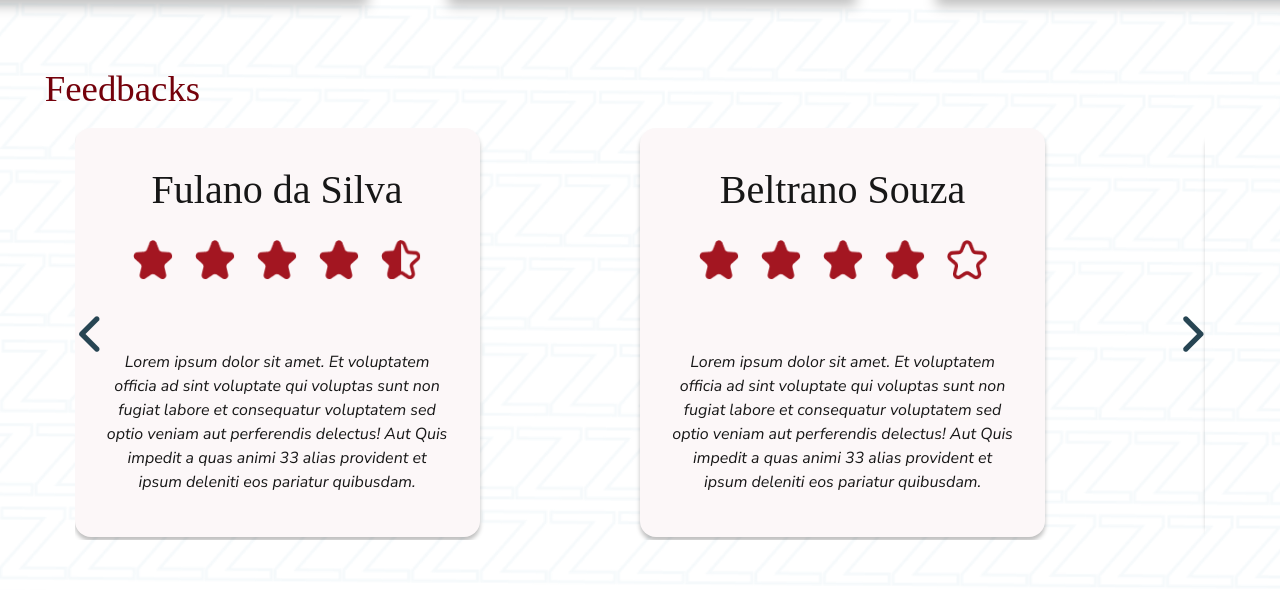
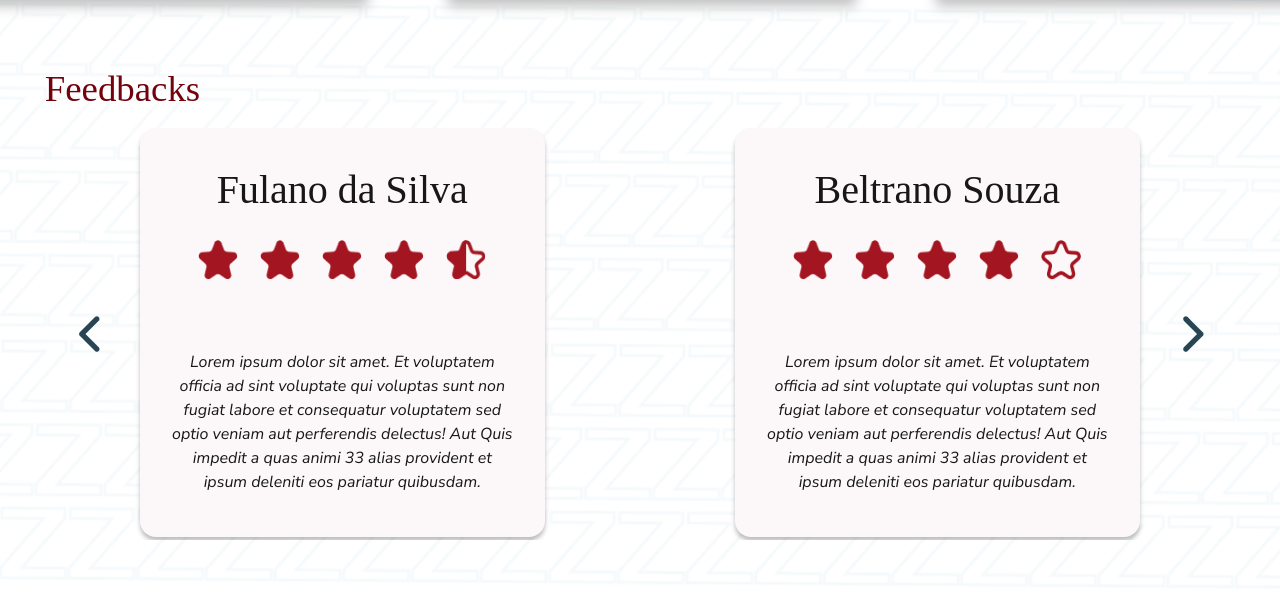
Before and after one commit to berthrage/PijamINha-INJunior25.1, a React (Vite) app: page /home in a window 1280 px wide. Shown: the part 2860-3450 px from the top of the page. Built offline with nearby package versions, Linux system fonts and the light colour scheme; a web font is replaced by a local one.

Commit message:
feat(RatingCardsCarousel): Centralização dos cards aprimorada

```diff
--- a/src/components/RatingCard/styles.module.css
+++ b/src/components/RatingCard/styles.module.css
@@ -9,7 +9,9 @@
     padding: 31px;
     gap: 70px;
     align-items: center;
-    justify-content: center;;
+    justify-content: center;
+    align-self: center;
+    justify-self: center
 }
 
 .ratingCardHeader {
--- a/src/components/RatingCardsCarousel/index.tsx
+++ b/src/components/RatingCardsCarousel/index.tsx
@@ -38,8 +38,7 @@
                 loop={true}
                 spaceBetween={0} // Space between slides
                 slidesPerView={1} // Default slides per view
-                centerInsufficientSlides={true}
-                centeredSlidesBounds={true}
+                initialSlide={0}
                 navigation={{
                     nextEl: `#${styles["swiperButtonNext"]}`,
                     prevEl: `#${styles["swiperButtonPrev"]}`,
--- a/src/components/RatingCardsCarousel/styles.module.css
+++ b/src/components/RatingCardsCarousel/styles.module.css
@@ -1,5 +1,5 @@
 .ratingCardsCarousel {
-    width: 93%;
+    width: 100%;
     display: flex;
     justify-content: center;
     align-items: center;
@@ -7,7 +7,7 @@
 }
 
 .swiperContainer {
-    width: 90%;
+    width: 100%;
     height: 412px;
     display: flex;
     justify-content: center;
@@ -16,7 +16,9 @@
 
 .swiperSlide {
     display: flex;
-    align-self: center;
+    align-items: center;
+    justify-content: center;
+    width: 30%;
 }
 
 #swiperButtonNext, #swiperButtonPrev {
@@ -32,15 +34,3 @@
 #swiperButtonPrev {
     left: 0px;
 }
-
-@media (max-width: 1505px) {
-    .swiperContainer {
-        width: 95%;
-    }
-}
-
-@media (max-width: 1609px) {
-    .ratingCardsCarousel {
-        width: 100%;
-    }
-}
```
